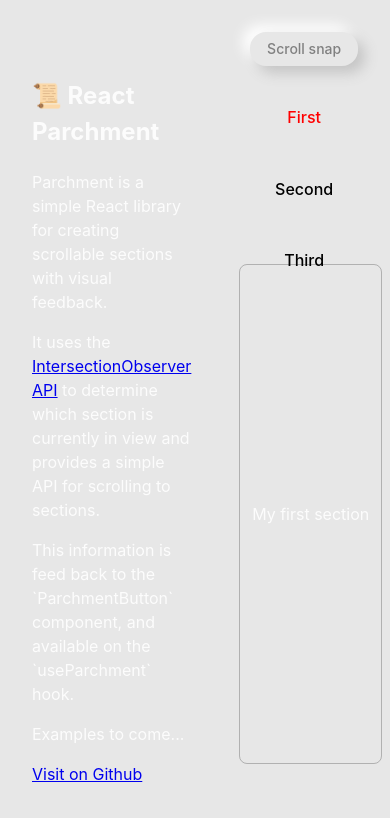
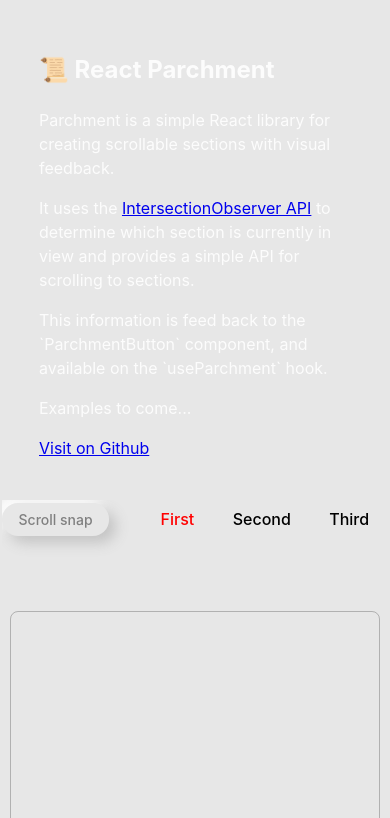
Before and after one commit to alex-fitzgerald/parchment, a React (Vite) app: page / in a window 390 px wide. Shown: the top 818 px of the page. Built offline with nearby package versions, Linux system fonts and the light colour scheme.

Commit message:
feat: add mobile view for demo

```diff
--- a/src/components/parchment.tsx
+++ b/src/components/parchment.tsx
@@ -17,7 +17,7 @@
     style,
 }: Readonly<ParchmentProps>) {
     return (
-        <div style={{ height: '100%', width: '100%', maxHeight: '100dvh', overflowY: 'auto', scrollSnapType: snap ? 'y mandatory' : '' }} className={className}>
+        <div style={{ height: '100%', width: '100%', overflowY: 'auto', scrollSnapType: snap ? 'y mandatory' : '' }} className={className}>
             <div
                 style={{
                     display: 'flex',
--- a/src/demo-app.css
+++ b/src/demo-app.css
@@ -28,11 +28,16 @@
     }
 }
 
+html {
+    height: 100%;
+}
+
 #root {
   max-width: 1280px;
   margin: 0 auto;
   text-align: center;
   flex-grow: 1;
+  height: 100%;
 }
 
 body {
@@ -40,7 +45,7 @@
     display: flex;
     place-items: center;
     min-width: 320px;
-    min-height: 100vh;
+    height: 100%;
 }
 
 button {
--- a/src/demo-app.tsx
+++ b/src/demo-app.tsx
@@ -2,7 +2,7 @@
 import Parchment from './components/parchment';
 import {
     useState,
-    type ReactNode,
+    type ReactNode, useEffect,
 } from 'react';
 import ParchmentSection from './components/parchment-section';
 import ParchmentButton from './components/parchment-button';
@@ -37,11 +37,28 @@
     );
 }
 
+function useIsSmallViewport() {
+    const [isSmallViewport, setIsSmallViewport] = useState(window.innerWidth < 768);
+
+    useEffect(() => {
+        const handleResize = () => {
+            setIsSmallViewport(window.innerWidth < 768);
+        };
+
+        window.addEventListener('resize', handleResize);
+
+        return () => window.removeEventListener('resize', handleResize);
+    }, []);
+
+    return isSmallViewport;
+}
+
 function DemoApp() {
     const [snap, setSnap] = useState(false);
+    const isSmallView = useIsSmallViewport();
 
     return (
-        <main style={{ display: 'flex', gap: '8px', alignItems: 'center', position: 'relative' }}>
+        <main style={{ height: '100%', display: 'flex', gap: '8px', alignItems: 'center', position: 'relative', flexDirection: isSmallView ? 'column' : 'row' }}>
             <article style={{ flex: 1, alignItems: 'start', textAlign: 'left', padding: '32px' }}>
                 <div style={{ maxWidth: '312px' }}>
                     <h1>
@@ -66,11 +83,12 @@
                     <a href={GITHUB_URL} target="_blank">Visit on Github</a>
                 </div>
             </article>
-            <div style={{ flex: 1 }}>
+            <div style={{ flex: 1, height: '100%', overflow: 'hidden' }}>
                 <ParchmentProvider>
-                    <div style={{ display: 'flex' }}>
-                        <div style={{ position: 'fixed', display: 'flex', flexDirection: 'column', gap: '32px', top: '32px', right: '32px' }}>
+                    <div style={{ height: '100%', display: 'flex', gap: '32px', alignItems: 'center', flexDirection: isSmallView ? 'column' : 'row' }}>
+                        <div style={{ display: 'flex', alignItems: 'center', flexDirection: isSmallView ? 'row' : 'column', gap: '32px', top: '32px', right: '32px' }}>
                             <Controls snap={snap} toggleSnap={() => setSnap(prevSnap => !prevSnap)} />
+                            <ul style={{ listStyle: 'none', margin: 0, padding: 0, display: 'flex', flexDirection: isSmallView ? 'row' : 'column' }}>
                                 <ParchmentButton to="myFirstSection">
                                     {
                                         isActive => <MyNavButton isActive={isActive}>First</MyNavButton>
@@ -86,15 +104,16 @@
                                         isActive => <MyNavButton isActive={isActive}>Third</MyNavButton>
                                     }
                                 </ParchmentButton>
+                            </ul>
                         </div>
-                        <Parchment snap={snap} style={{ display: 'flex', flexGrow: 1, flexDirection: 'column', gap: '256px', padding: '256px 0' }}>
-                            <ParchmentSection id="myFirstSection" style={{ margin: '8px', padding: '8px', borderRadius: '8px', border: '1px solid rgba(125, 125, 125, 0.5)', height: '500px' }}>
+                        <Parchment snap={snap} style={{ display: 'flex', flexGrow: 1, flexDirection: 'column', gap: '32px', padding: '32px 0' }}>
+                            <ParchmentSection id="myFirstSection" style={{ margin: '8px', padding: '8px', borderRadius: '8px', border: '1px solid rgba(125, 125, 125, 0.5)', height: '720px' }}>
                                 <Section title="My first section" />
                             </ParchmentSection>
-                            <ParchmentSection id="mySecondSection" style={{ margin: '8px', padding: '8px', borderRadius: '8px', border: '1px solid rgba(125, 125, 125, 0.5)', height: '500px' }}>
-                                <Section title="My section section" />
+                            <ParchmentSection id="mySecondSection" style={{ margin: '8px', padding: '8px', borderRadius: '8px', border: '1px solid rgba(125, 125, 125, 0.5)', height: '720px' }}>
+                                <Section title="My second section" />
                             </ParchmentSection>
-                            <ParchmentSection id="myThirdSection" style={{ margin: '8px', padding: '8px', borderRadius: '8px', border: '1px solid rgba(125, 125, 125, 0.5)', height: '500px' }}>
+                            <ParchmentSection id="myThirdSection" style={{ margin: '8px', padding: '8px', borderRadius: '8px', border: '1px solid rgba(125, 125, 125, 0.5)', height: '720px' }}>
                                 <Section title="My third section" />
                             </ParchmentSection>
                         </Parchment>
```
Also changed, not shown: 1 other file (tests, documents, lock files or other folders). Lines whose indentation alone changed are shown as unchanged.
